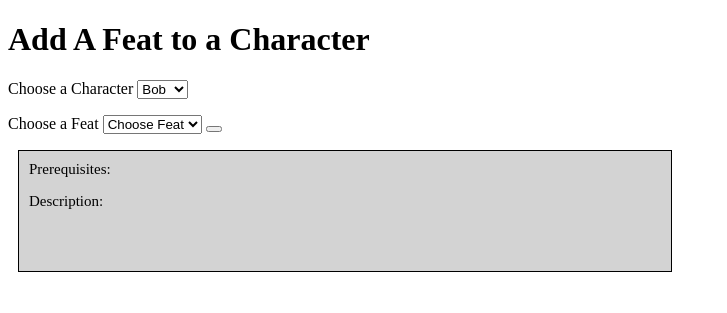
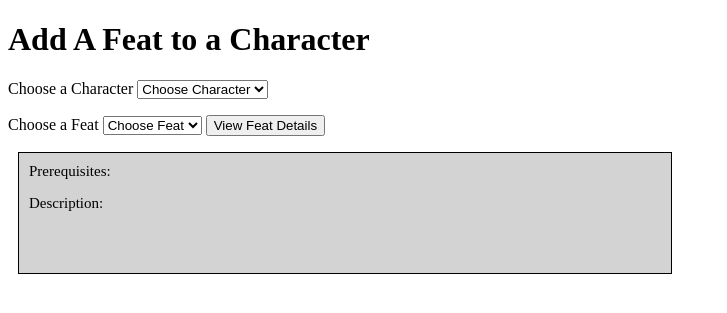
Before and after one commit to LawrenceHierlmeier/Super-D-and-Database, a Flask app: page /add_feat_to_character in a window 1280 px wide. Shown: the top 313 px of the page, without its empty margins (0-727 px from the left). Run offline with Flask 2, Linux system fonts and the light colour scheme.

Commit message:
kinda fixed add_feat page

```diff
--- a/application/app.py
+++ b/application/app.py
@@ -69,9 +69,9 @@ def insert_campaign():
 def character_feat():
     feat_attributes = {'Prereq': "",
                        'Description': ""}
-    if request.method == "GET":
-        characters = ["Bob", "John", "Drax"]
-        feats = ["Strong", "Agile", "Quick"]
+    characters = ["Bob", "John", "Drax"]
+    feats = ["Strong", "Agile", "Quick"]
+
     if request.method == "POST":
         chosen_name = request.form['chosen_name']
         chosen_feat = request.form['chosen_feat']
--- a/application/templates/add_feat_to_character.html
+++ b/application/templates/add_feat_to_character.html
@@ -6,22 +6,23 @@
     <h1>Add A Feat to a Character</h1>
 </head>
 <body>
-<form action="/character_feat" method="POST">
+<form action="" method="POST">
     <p>Choose a Character
-        <select id="chosen_name" name="characters" method="GET" action="/">
+        <select name="chosen_name" name="characters" method="GET" action="/">
+            <option hidden="">Choose Character</option>
             {% for char in characters %}
                 <option value="{{char}}">{{char}}</option>
             {% endfor %}
         </select>
     </p>
     <p>Choose a Feat
-        <select id="chosen_feat" name="feats" method="GET" action="/">
+        <select name="chosen_feat" name="feats" method="GET" action="/">
             <option hidden="">Choose Feat</option>
             {% for feat in feats %}
                 <option value="{{feat}}">{{feat}}</option>
             {% endfor %}
         </select>
-        <button type="submit" id="feat_details" value="View Feat Details"></button>
+        <input type="submit" id="feat_details" value="View Feat Details"/>
     </p>
     <p>
         <div style="background: lightgray;
```
